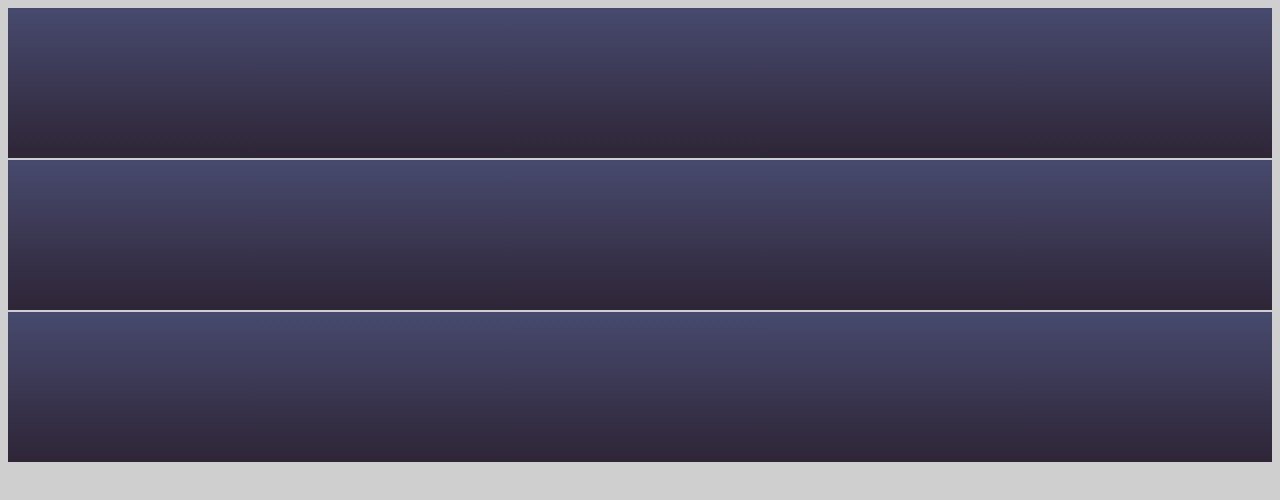
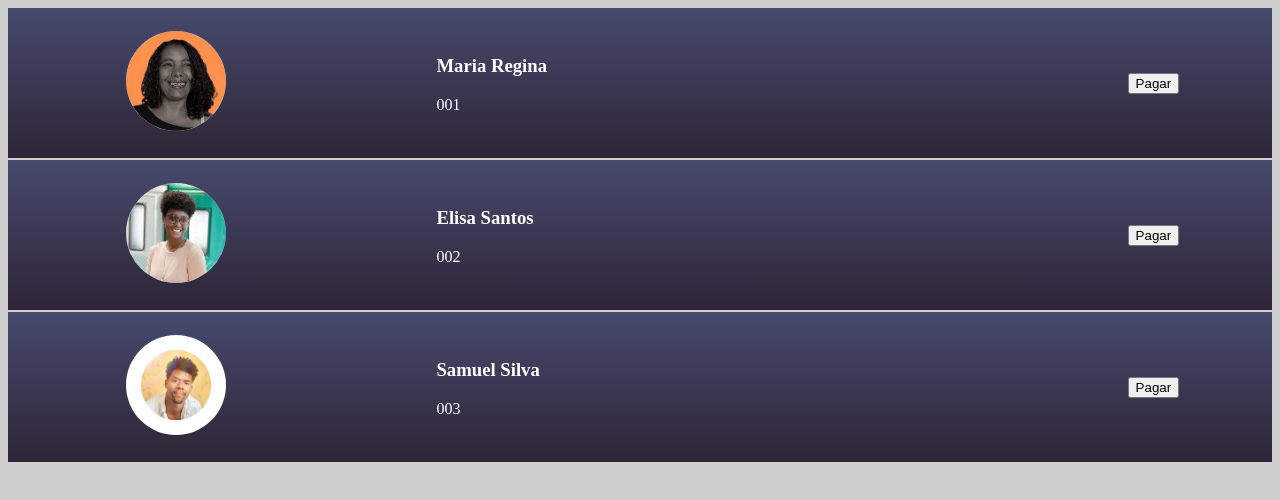
Before and after one commit to AndersonLeite20/projeto-_ndividual_react, a React (Create React App) app in the folder my-app/: page / in a window 1280 px wide. Shown: the top 500 px of the page. Built offline with nearby package versions, Linux system fonts and the light colour scheme.

Commit message:
Adicionando nomes e fotos
adicionando de forma dinâmica as fotos, nomes e id aos componentes por meio de props.

```diff
--- a/my-app/src/App.js
+++ b/my-app/src/App.js
@@ -1,6 +1,5 @@
 import React from 'react';
 import Usuario from './components/usuario/Usuario';
-//import Pagamento from './components/arte/Pagamento';
 //import Recibo from './components/arte/Recibo';
 
 export default function App() {
--- a/my-app/src/components/arte/Pagamento.js
+++ b/my-app/src/components/arte/Pagamento.js
@@ -2,6 +2,7 @@ import React from "react";
 import '../css/pagina.css'
 
 export default function Pagamento(){
+
    return(
       <>
          <div className="conteiner-Pagamento">
--- a/my-app/src/components/arte/Painel.js
+++ b/my-app/src/components/arte/Painel.js
@@ -1,21 +1,27 @@
 import React from "react";
 import '../css/pagina.css'
 
-export default function Panel(){
+export default function Panel(props){
+
+
+
+
    return(
       <>
          <div className="conteiner">
             <div className="foto">
-
+               <img src={props.foto} alt=''/>
             </div>
             <div className="nomeId">
                <div className="nome">
-                  <h3>  </h3>
+                  <h3>{props.nome}</h3>
                </div>
-               <div className="id"></div>
+               <div className="id">
+                  <p>{props.id}</p>
+               </div>
             </div>
             <div className="botao">
-
+               <button onClick=''>Pagar</button>
             </div>
          </div>
       </>
--- a/my-app/src/components/usuario/Usuario.js
+++ b/my-app/src/components/usuario/Usuario.js
@@ -8,13 +8,14 @@ export default function Usuario(){
 const dados = [
    {foto:Img1, nome:'Maria Regina', id: '001'},
    {foto:Img2, nome:'Elisa Santos', id: '002'},
-   {foto:Img3, nome: 'Samuel Silva', id: '009'}
+   {foto:Img3, nome: 'Samuel Silva', id: '003'}
 ];
+
    return(
       <>
-         <Painel/>
-         <Painel/>
-         <Painel/>
+         <Painel foto={dados[0].foto} nome={dados[0].nome} id={dados[0].id}/>
+         <Painel foto={dados[1].foto} nome={dados[1].nome} id={dados[1].id}/>
+         <Painel foto={dados[2].foto} nome={dados[2].nome} id={dados[2].id}/>
       </>
    )
 }
```
